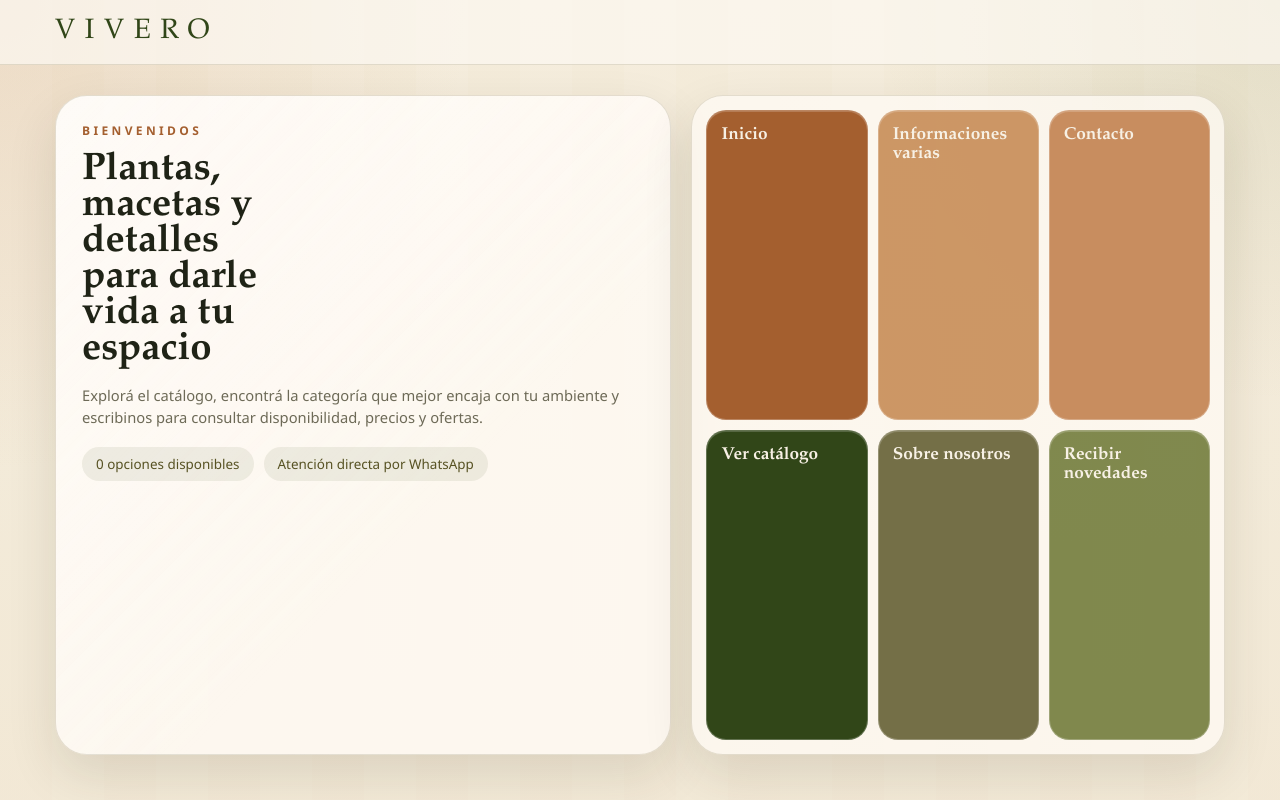
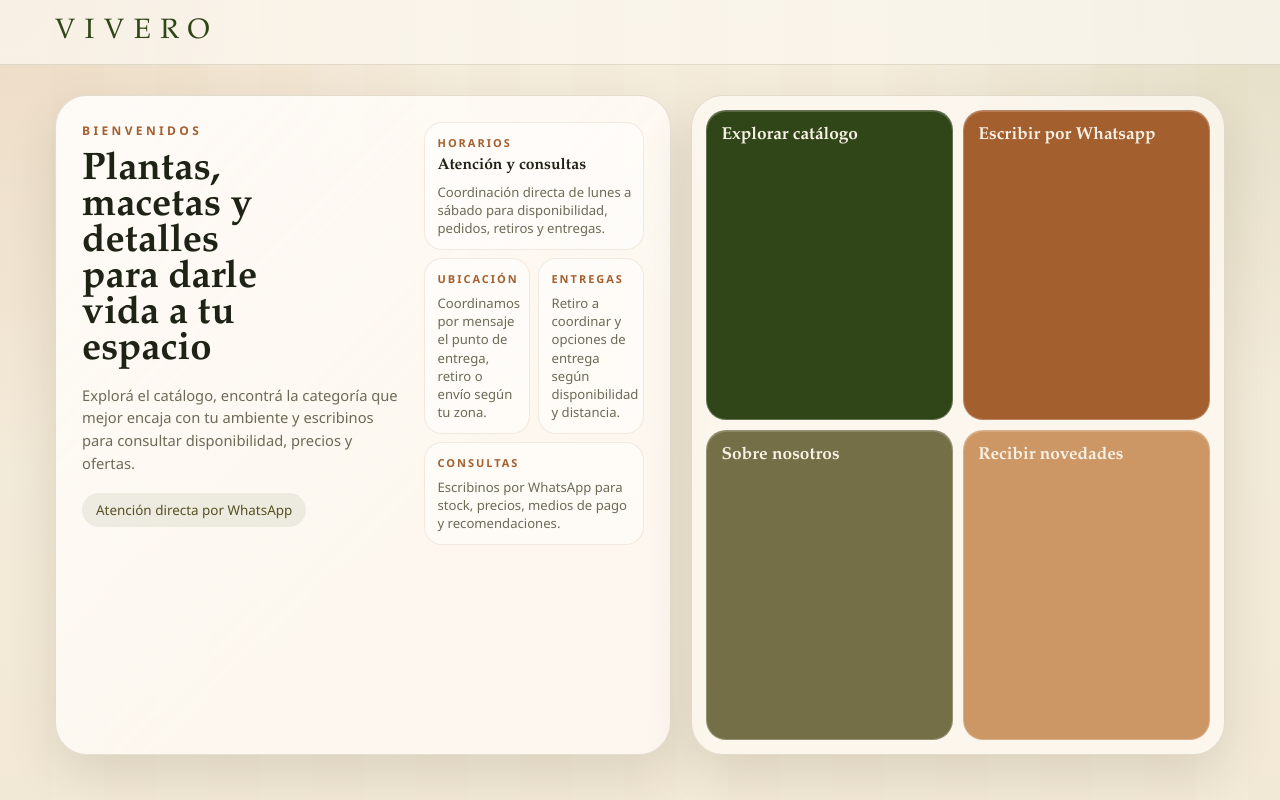
Before and after one commit to enzoericof/frontend_catalogo_web_venta_de_plantas, an Angular app: page / in a window 1280 px wide. Shown: the top 800 px of the page. Built offline with nearby package versions, Linux system fonts and the light colour scheme; no server answers.

Commit message:
Refine catalog hero information panel

```diff
--- a/src/app/pages/catalogo/catalogo.component.css
+++ b/src/app/pages/catalogo/catalogo.component.css
@@ -61,6 +61,10 @@
   background:
     linear-gradient(135deg, rgba(255, 255, 255, 0.55), transparent 62%),
     rgba(255, 251, 245, 0.82);
+  display: grid;
+  grid-template-columns: minmax(0, 1.05fr) minmax(260px, 0.76fr);
+  gap: 26px;
+  align-items: stretch;
 }
 
 .eyebrow {
@@ -103,9 +107,51 @@
   font-size: 0.9rem;
 }
 
+.hero-panel {
+  display: grid;
+  align-content: start;
+  grid-template-columns: repeat(2, minmax(0, 1fr));
+  gap: 12px;
+}
+
+.hero-info-card {
+  padding: 16px;
+  border: 1px solid rgba(164, 95, 47, 0.12);
+  border-radius: 22px;
+  background: rgba(255, 255, 255, 0.52);
+}
+
+.hero-info-card--wide {
+  grid-column: 1 / -1;
+}
+
+.hero-info-label {
+  margin: 0 0 8px;
+  color: var(--terracotta-deep);
+  font-size: 11px;
+  font-weight: 700;
+  letter-spacing: 0.18em;
+  text-transform: uppercase;
+}
+
+.hero-info-card h2 {
+  margin: 0;
+  color: var(--ink);
+  font-size: 1.18rem;
+  line-height: 1.08;
+}
+
+.hero-info-card p:last-child,
+.hero-info-text {
+  margin: 8px 0 0;
+  color: var(--muted);
+  font-size: 0.9rem;
+  line-height: 1.45;
+}
+
 .hero-links {
   display: grid;
-  grid-template-columns: repeat(3, minmax(0, 1fr));
+  grid-template-columns: repeat(2, minmax(0, 1fr));
   gap: 12px;
   padding: 18px;
   border-radius: 32px;
@@ -116,7 +162,7 @@
   display: flex;
   align-items: flex-start;
   justify-content: flex-start;
-  min-height: 190px;
+  min-height: 210px;
   padding: 20px 18px;
   border: 1px solid rgba(255, 255, 255, 0.24);
   border-radius: 24px;
@@ -429,6 +475,8 @@ html {
 
   .hero-copy {
     padding: 32px;
+    grid-template-columns: minmax(0, 1fr) 280px;
+    gap: 22px;
   }
 
   .hero-title {
@@ -438,6 +486,18 @@ html {
 
   .hero-text {
     font-size: 0.98rem;
+  }
+
+  .hero-panel {
+    gap: 10px;
+  }
+
+  .hero-info-card {
+    padding: 14px;
+  }
+
+  .hero-info-card h2 {
+    font-size: 1.08rem;
   }
 
   .hero-card {
@@ -474,6 +534,8 @@ html {
 
   .hero-copy {
     padding: 30px;
+    grid-template-columns: minmax(0, 1fr) 250px;
+    gap: 18px;
   }
 
   .hero-title {
@@ -546,6 +608,8 @@ html {
 
   .hero-copy {
     padding: 26px;
+    grid-template-columns: minmax(0, 1fr) 220px;
+    gap: 16px;
   }
 
   .hero-title {
@@ -570,6 +634,25 @@ html {
     font-size: 0.84rem;
   }
 
+  .hero-panel {
+    gap: 8px;
+  }
+
+  .hero-info-card {
+    padding: 12px;
+    border-radius: 18px;
+  }
+
+  .hero-info-card h2 {
+    font-size: 0.98rem;
+  }
+
+  .hero-info-card p:last-child,
+  .hero-info-text {
+    font-size: 0.82rem;
+    line-height: 1.38;
+  }
+
   .hero-links {
     gap: 10px;
     padding: 14px;
@@ -590,6 +673,11 @@ html {
   .hero {
     grid-template-columns: 1fr;
     min-height: auto;
+  }
+
+  .hero-copy {
+    grid-template-columns: 1fr;
+    gap: 18px;
   }
 
   .hero-title {
@@ -636,6 +724,10 @@ html {
     min-height: 140px;
   }
 
+  .hero-panel {
+    grid-template-columns: 1fr;
+  }
+
   .filters {
     padding-top: 14px;
     padding-bottom: 14px;
--- a/src/app/pages/catalogo/catalogo.component.html
+++ b/src/app/pages/catalogo/catalogo.component.html
@@ -7,6 +7,7 @@
 
 <section class="hero">
   <div class="hero-copy">
+    <div class="hero-copy-main">
       <p class="eyebrow">Bienvenidos</p>
       <h1 class="hero-title">Plantas, macetas y detalles para darle vida a tu espacio</h1>
       <p class="hero-text">
@@ -14,36 +15,60 @@
         y escribinos para consultar disponibilidad, precios y ofertas.
       </p>
       <div class="hero-meta">
-      <span>{{ plantasFiltradas.length || plantas.length }} opciones disponibles</span>
         <span>Atenci&oacute;n directa por WhatsApp</span>
       </div>
     </div>
 
+    <div class="hero-panel">
+      <article class="hero-info-card hero-info-card--wide">
+        <p class="hero-info-label">Horarios</p>
+        <h2>Atenci&oacute;n y consultas</h2>
+        <p>
+          Coordinaci&oacute;n directa de lunes a s&aacute;bado para disponibilidad, pedidos,
+          retiros y entregas.
+        </p>
+      </article>
+
+      <article class="hero-info-card">
+        <p class="hero-info-label">Ubicaci&oacute;n</p>
+        <p class="hero-info-text">
+          Coordinamos por mensaje el punto de entrega, retiro o env&iacute;o seg&uacute;n tu zona.
+        </p>
+      </article>
+
+      <article class="hero-info-card">
+        <p class="hero-info-label">Entregas</p>
+        <p class="hero-info-text">
+          Retiro a coordinar y opciones de entrega seg&uacute;n disponibilidad y distancia.
+        </p>
+      </article>
+
+      <article class="hero-info-card hero-info-card--wide">
+        <p class="hero-info-label">Consultas</p>
+        <p class="hero-info-text">
+          Escribinos por WhatsApp para stock, precios, medios de pago y recomendaciones.
+        </p>
+      </article>
+    </div>
+  </div>
+
   <div class="hero-links" aria-label="Accesos r&aacute;pidos">
-    <a class="hero-card hero-card--terracotta-deep" href="#top">
-      <h2>Inicio</h2>
+    <a class="hero-card hero-card--forest" href="#catalogo">
+      <h2>Explorar cat&aacute;logo</h2>
     </a>
 
-    <span class="hero-card hero-card--terracotta is-disabled" aria-disabled="true">
-      <h2>Informaciones varias</h2>
-    </span>
-
     <a
-      class="hero-card hero-card--sand"
+      class="hero-card hero-card--terracotta-deep"
       target="_blank"
       href="https://wa.me/595991611061?text=Hola,%20quiero%20consultar%20por%20el%20cat%C3%A1logo">
-      <h2>Contacto</h2>
-    </a>
-
-    <a class="hero-card hero-card--forest" href="#catalogo">
-      <h2>Ver cat&aacute;logo</h2>
+      <h2>Escribir por Whatsapp</h2>
     </a>
 
     <span class="hero-card hero-card--olive is-disabled" aria-disabled="true">
       <h2>Sobre nosotros</h2>
     </span>
 
-    <span class="hero-card hero-card--moss is-disabled" aria-disabled="true">
+    <span class="hero-card hero-card--terracotta is-disabled" aria-disabled="true">
       <h2>Recibir novedades</h2>
     </span>
   </div>
```
Lines whose indentation alone changed are shown as unchanged.
